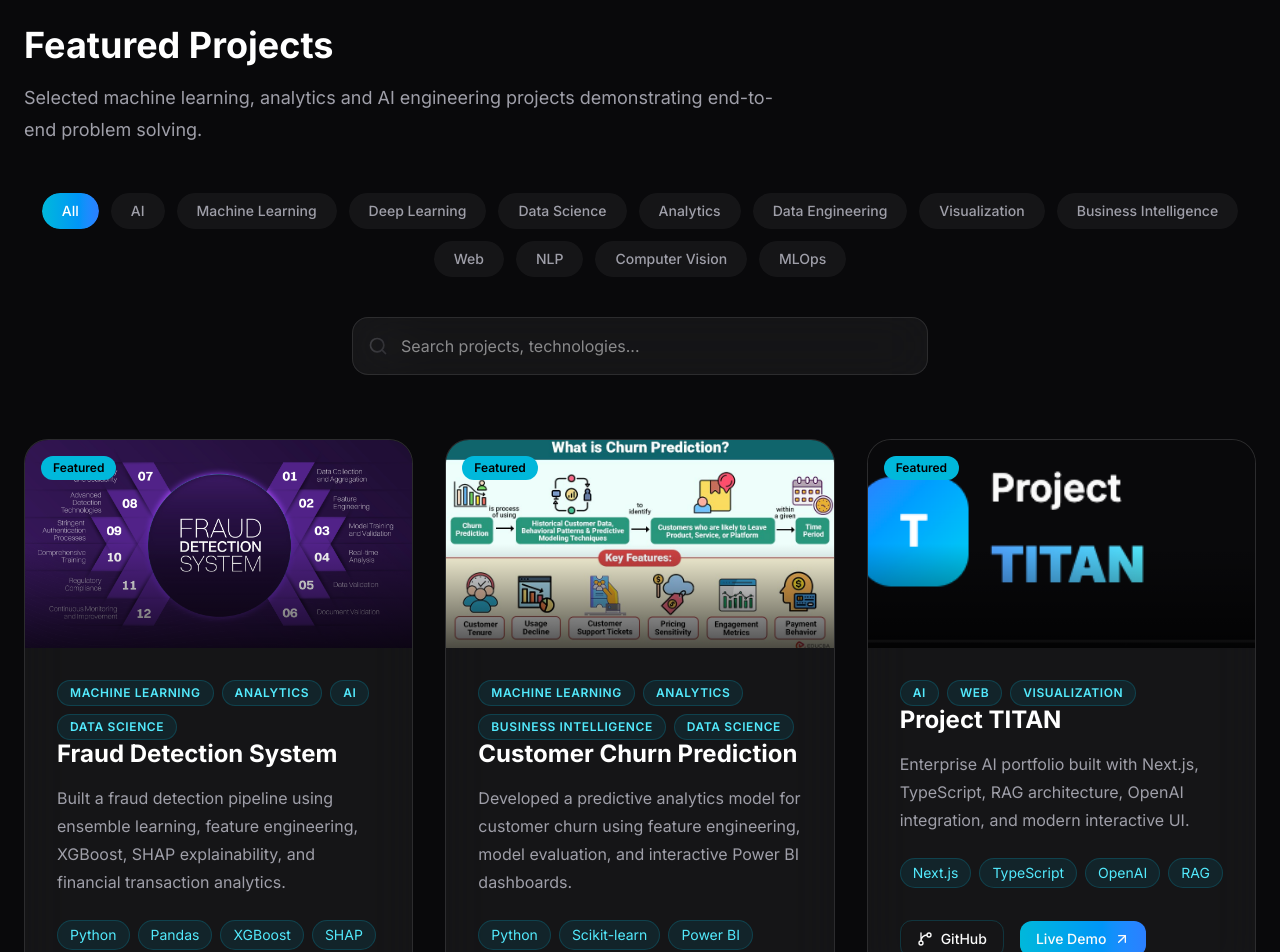
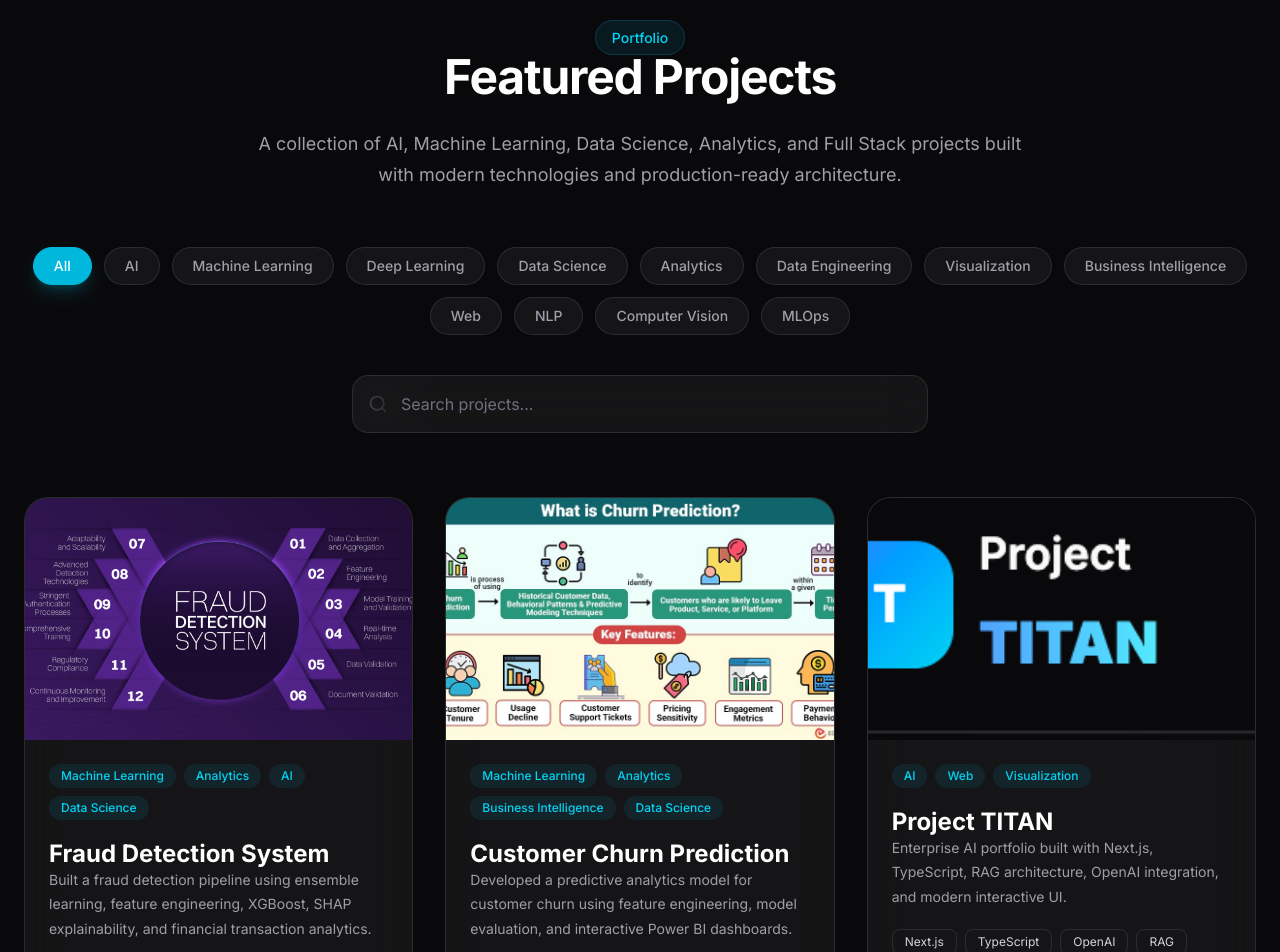
Before and after one commit to Harikrushnareddyvangala/project-titan, a Next.js app in the folder apps/web/: page / in a window 1280 px wide. Shown: the part 5260-6212 px from the top of the page. Built offline with nearby package versions, Linux system fonts and the light colour scheme.

Commit message:
feat(projects): add interactive filtering, search, animations, and empty state

```diff
--- a/apps/web/src/components/sections/Projects/ProjectCard.tsx
+++ b/apps/web/src/components/sections/Projects/ProjectCard.tsx
@@ -1,9 +1,13 @@
 "use client";
 
-import { motion } from "framer-motion";
-import { ArrowUpRight, GitBranch } from "lucide-react";
 import Image from "next/image";
 import Link from "next/link";
+
+import { motion } from "framer-motion";
+import {
+  ArrowUpRight,
+  GitBranch,
+} from "lucide-react";
 
 import type { Project } from "./types";
 
@@ -16,82 +20,59 @@
 }: ProjectCardProps) {
   return (
     <motion.article
-      initial={{ opacity: 0, y: 40 }}
-      whileInView={{ opacity: 1, y: 0 }}
-      viewport={{ once: true }}
+      whileHover={{
+        y: -8,
+      }}
       transition={{
-        duration: 0.6,
+        duration: 0.25,
       }}
-      whileHover={{
-        y: -10,
-        scale: 1.02,
-      }}
-      className="group overflow-hidden rounded-3xl border border-white/10 bg-white/5 backdrop-blur-xl transition-all duration-300 hover:border-cyan-500/40 hover:bg-white/10"
+      className="group overflow-hidden rounded-3xl border border-white/10 bg-white/5 backdrop-blur-xl"
     >
-      {/* Project Image */}
-      <div className="relative overflow-hidden">
+      <div className="relative aspect-[16/10] overflow-hidden">
         <Image
           src={project.image}
           alt={project.title}
-          width={600}
-          height={340}
-          className="h-52 w-full object-cover transition duration-500 group-hover:scale-105"
+          fill
+          className="object-cover transition duration-500 group-hover:scale-105"
         />
-
-        {/* Gradient Overlay */}
-        <div className="absolute inset-0 bg-gradient-to-t from-black/70 via-transparent to-transparent" />
-
-        {/* Featured Badge */}
-        {project.featured && (
-          <span className="absolute left-4 top-4 rounded-full bg-cyan-500 px-3 py-1 text-xs font-semibold text-black">
-            Featured
-          </span>
-        )}
       </div>
 
-      {/* Content */}
-      <div className="p-8">
-        {/* Category */}
+      <div className="space-y-5 p-6">
         <div className="flex flex-wrap gap-2">
           {project.categories.map((category) => (
             <span
               key={category}
-      className="rounded-full border border-cyan-500/20 bg-cyan-500/10 px-3 py-1 text-xs font-semibold uppercase tracking-wider text-cyan-300"
+              className="rounded-full bg-cyan-500/10 px-3 py-1 text-xs font-medium text-cyan-400"
             >
               {category}
             </span>
           ))}
         </div>
 
-        {/* Title */}
-        <h3 className="mt-6 text-2xl font-bold text-white transition-colors group-hover:text-cyan-300">
+        <h3 className="text-2xl font-semibold text-white">
           {project.title}
         </h3>
 
-        {/* Description */}
-        <p className="mt-4 leading-7 text-zinc-400">
+        <p className="text-sm leading-7 text-zinc-400">
           {project.description}
         </p>
 
-        {/* Technology Stack */}
-        <div className="mt-6 flex flex-wrap gap-2">
+        <div className="flex flex-wrap gap-2">
           {project.technologies.map((tech) => (
             <span
               key={tech}
-              className="rounded-full border border-cyan-500/20 bg-cyan-500/10 px-3 py-1 text-sm text-cyan-300"
+              className="rounded-lg border border-white/10 px-3 py-1 text-xs text-zinc-300"
             >
               {tech}
             </span>
           ))}
         </div>
 
-        {/* Buttons */}
-        <div className="mt-8 flex items-center gap-4">
+        <div className="flex items-center gap-3 pt-2">
           <Link
             href={project.github}
             target="_blank"
-            rel="noopener noreferrer"
-            className="inline-flex items-center gap-2 rounded-xl border border-cyan-500/20 px-4 py-2 text-sm font-medium text-white transition-colors hover:border-cyan-400 hover:text-cyan-300"
+            className="inline-flex items-center gap-2 rounded-xl border border-white/10 px-4 py-2 text-sm text-white transition hover:border-cyan-500"
           >
             <GitBranch className="h-4 w-4" />
             GitHub
@@ -100,8 +81,7 @@
           <Link
             href={project.live}
             target="_blank"
-            rel="noopener noreferrer"
-            className="inline-flex items-center gap-2 rounded-xl bg-gradient-to-r from-cyan-500 to-blue-500 px-4 py-2 text-sm font-medium text-black transition-opacity hover:opacity-90"
+            className="inline-flex items-center gap-2 rounded-xl bg-cyan-500 px-4 py-2 text-sm font-medium text-white transition hover:bg-cyan-400"
           >
             Live Demo
             <ArrowUpRight className="h-4 w-4" />
--- a/apps/web/src/components/sections/Projects/ProjectFilter.tsx
+++ b/apps/web/src/components/sections/Projects/ProjectFilter.tsx
@@ -15,38 +15,24 @@
   onSelect,
 }: ProjectFilterProps) {
   return (
-    <div className="mt-12 flex flex-wrap justify-center gap-3">
+    <div className="mt-14 flex flex-wrap justify-center gap-3">
       {projectCategories.map((category) => {
         const active = selected === category;
 
         return (
-          <button
+          <motion.button
             key={category}
+            whileTap={{ scale: 0.95 }}
+            whileHover={{ scale: 1.05 }}
             onClick={() => onSelect(category)}
-            className="relative overflow-hidden rounded-full"
+            className={`rounded-full border px-5 py-2 text-sm font-medium transition-all duration-300 ${
+              active
+                ? "border-cyan-500 bg-cyan-500 text-white shadow-lg shadow-cyan-500/20"
+                : "border-white/10 bg-white/5 text-zinc-400 hover:border-cyan-500 hover:text-white"
+            }`}
           >
-            {active && (
-              <motion.div
-                layoutId="project-filter"
-                transition={{
-                  type: "spring",
-                  stiffness: 380,
-                  damping: 30,
-                }}
-                className="absolute inset-0 rounded-full bg-gradient-to-r from-cyan-500 to-blue-500"
-              />
-            )}
-
-            <span
-              className={`relative z-10 block rounded-full px-5 py-2 text-sm font-medium transition-colors ${
-                active
-                  ? "text-white"
-                  : "bg-white/5 text-zinc-400 hover:bg-white/10 hover:text-white"
-              }`}
-            >
-              {category}
-            </span>
-          </button>
+            {category}
+          </motion.button>
         );
       })}
     </div>
--- a/apps/web/src/components/sections/Projects/ProjectSearch.tsx
+++ b/apps/web/src/components/sections/Projects/ProjectSearch.tsx
@@ -18,10 +18,10 @@
 
         <input
           type="text"
-          placeholder="Search projects, technologies..."
+          placeholder="Search projects..."
           value={value}
           onChange={(e) => onChange(e.target.value)}
-          className="w-full rounded-2xl border border-white/10 bg-white/5 py-4 pl-12 pr-4 text-white backdrop-blur-xl outline-none transition focus:border-cyan-500 focus:ring-2 focus:ring-cyan-500/20"
+          className="w-full rounded-2xl border border-white/10 bg-white/5 py-4 pl-12 pr-4 text-white placeholder:text-zinc-500 backdrop-blur-xl outline-none transition-all duration-300 focus:border-cyan-500 focus:ring-2 focus:ring-cyan-500/20"
         />
       </div>
     </div>
--- a/apps/web/src/components/sections/Projects/Projects.tsx
+++ b/apps/web/src/components/sections/Projects/Projects.tsx
@@ -6,9 +6,9 @@
 import { ProjectSearch } from "./ProjectSearch";
 import { ProjectsGrid } from "./ProjectsGrid";
 import { ProjectsHeader } from "./ProjectsHeader";
+import { ProjectsEmpty } from "./ProjectsEmpty";
 import { projects } from "./data";
 import type { ProjectCategory } from "./types";
-import { ProjectsEmpty } from "./ProjectsEmpty";
 
 export function Projects() {
   const [selectedCategory, setSelectedCategory] =
@@ -17,14 +17,15 @@
   const [search, setSearch] = useState("");
 
   const filteredProjects = useMemo(() => {
+    const query = search.trim().toLowerCase();
+
     return projects.filter((project) => {
       const matchesCategory =
         selectedCategory === "All" ||
         project.categories.includes(selectedCategory);
 
-      const query = search.toLowerCase();
-
       const matchesSearch =
+        query === "" ||
         project.title.toLowerCase().includes(query) ||
         project.description.toLowerCase().includes(query) ||
         project.categories.some((category) =>
--- a/apps/web/src/components/sections/Projects/ProjectsEmpty.tsx
+++ b/apps/web/src/components/sections/Projects/ProjectsEmpty.tsx
@@ -19,12 +19,13 @@
         No projects found
       </h3>
 
-      <p className="mt-3 max-w-md text-zinc-400">
-        We couldn&apos;t find any projects matching{" "}
-        <span className="font-medium text-cyan-400">
-          &quot;{search}&quot;
-        </span>.
-        Try another keyword or select a different category.
+      <p className="mt-4 max-w-md text-zinc-400">
+        No project matches{" "}
+        <span className="font-semibold text-cyan-400">
+          &ldquo;{search}&rdquo;
+        </span>
+        . Try another keyword or choose a different
+        category.
       </p>
     </div>
   );
--- a/apps/web/src/components/sections/Projects/ProjectsHeader.tsx
+++ b/apps/web/src/components/sections/Projects/ProjectsHeader.tsx
@@ -1,16 +1,31 @@
 "use client";
+
+import { motion } from "framer-motion";
+
+import { fadeUp } from "@/lib/animations";
 
 export function ProjectsHeader() {
   return (
-    <div className="max-w-3xl">
-      <h2 className="text-4xl font-bold text-white">
+    <motion.div
+      variants={fadeUp}
+      initial="hidden"
+      whileInView="visible"
+      viewport={{ once: true }}
+      className="mx-auto max-w-3xl text-center"
+    >
+      <span className="rounded-full border border-cyan-500/20 bg-cyan-500/10 px-4 py-2 text-sm font-medium text-cyan-400">
+        Portfolio
+      </span>
+
+      <h2 className="mt-6 text-4xl font-bold tracking-tight text-white md:text-5xl">
         Featured Projects
       </h2>
 
-      <p className="mt-4 text-lg leading-8 text-zinc-400">
-        Selected machine learning, analytics and AI engineering
-        projects demonstrating end-to-end problem solving.
+      <p className="mt-6 text-lg leading-8 text-zinc-400">
+        A collection of AI, Machine Learning, Data Science,
+        Analytics, and Full Stack projects built with modern
+        technologies and production-ready architecture.
       </p>
-    </div>
+    </motion.div>
   );
 }
--- /dev/null
+++ b/apps/web/src/components/sections/Projects/project-details-data.ts
@@ -0,0 +1,24 @@
+export const projectDetails = {
+  "Fraud Detection System": {
+    summary: "...",
+    challenge: "...",
+    solution: "...",
+    features: [
+      "...",
+      "...",
+    ],
+    architecture: [
+      "...",
+      "...",
+    ],
+    metrics: [
+      {
+        label: "Accuracy",
+        value: "97.8%",
+      },
+    ],
+    screenshots: [
+      "/projects/fraud-dashboard.jpg",
+    ],
+  },
+};
--- /dev/null
+++ b/apps/web/src/components/sections/Projects/project-details.ts
@@ -0,0 +1,20 @@
+export interface ProjectDetail {
+  title: string;
+
+  summary: string;
+
+  challenge: string;
+
+  solution: string;
+
+  features: string[];
+
+  architecture: string[];
+
+  metrics: {
+    label: string;
+    value: string;
+  }[];
+
+  screenshots: string[];
+}
```
Lines whose indentation alone changed are shown as unchanged.
